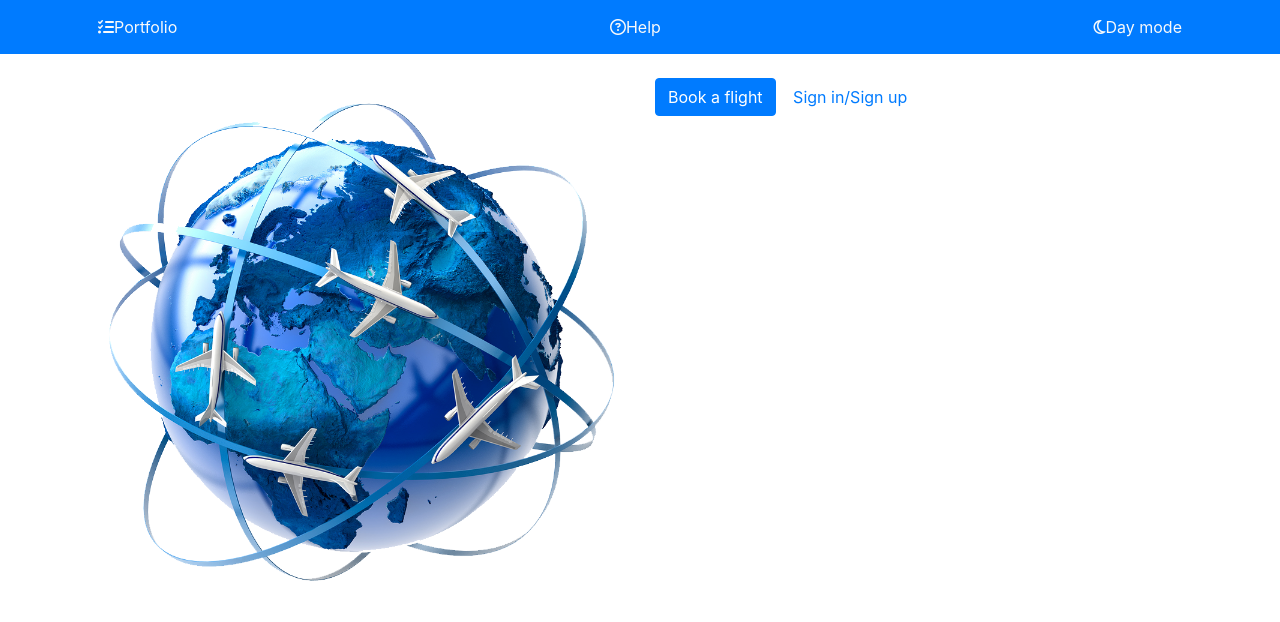
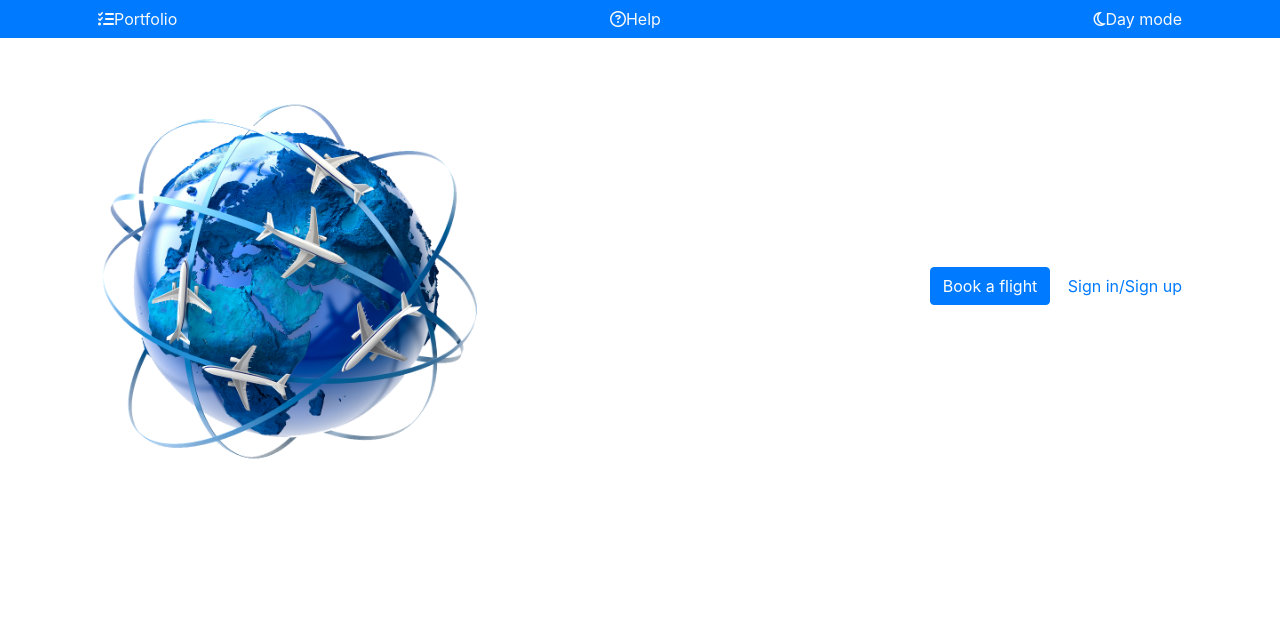
Before and after one commit to coinlawyer/flyscanner-app, a website built with webpack: page index.html in a window 1280 px wide. Built offline with nearby package versions, Linux system fonts and the light colour scheme.

Commit message:
add logo and buttons to header and styled them

```diff
--- a/index.html
+++ b/index.html
@@ -11,30 +11,29 @@
   </head>
   <body>
     <header class="header">
-        <div class="header-top-bar bg-primary py-2">
+        <div class="header-top-bar bg-primary">
           <div class="container">
             <div class="d-flex justify-content-between align-items-baseline">
               <button class="btn btn-link text-light"><i class="fas fa-tasks"></i>Portfolio</button>
               <a href="#" class="btn-link text-light"><i class="far fa-question-circle"></i>Help</a>
-              <!-- <i class="fas fa-moon"></i> - icon for night mode or make font page on fontello.com-->
+              <!-- <i class="fas fa-moon"></i> -->
               <a href="" class="btn btn-link text-light"><i class="far fa-moon"></i>Day mode</a>
             </div>
           </div>
         </div>
         <!-- /.header-top-bar -->
         <div class="container">
-          <div class="row py-4">
-            <div class="col-6">
-              <img src="/public/logo.png" alt="logo" class="mx-auto" style="width: 100%;max-height: 100%">
+            <div class="header-brand d-flex justify-content-between align-items-center py-5">
+              <div class="header-logo" style="max-width: 400px;">
+                <img src="/public/logo.png" alt="logo-globe" class="logo" style="max-width: 100%; max-height: 100%">
+              </div>
+              <!-- /.header-logo -->
+              <div class="header-actions">
+                <button class="btn btn-primary">Book a flight</button>
+                <button class="btn btn-link">Sign in/Sign up</button>
+              </div>
+              <!-- /.header-actions -->
             </div>
-            <!-- /.col-6 -->
-            <div class="col-6">
-              <button class="btn btn-primary">Book a flight</button>
-              <button class="btn btn-link">Sign in/Sign up</button>
-            </div>
-            <!-- /.col-6 -->
-          </div>
-          <!-- /.row -->
         </div>
         <!-- /.container -->
     </header>
```
